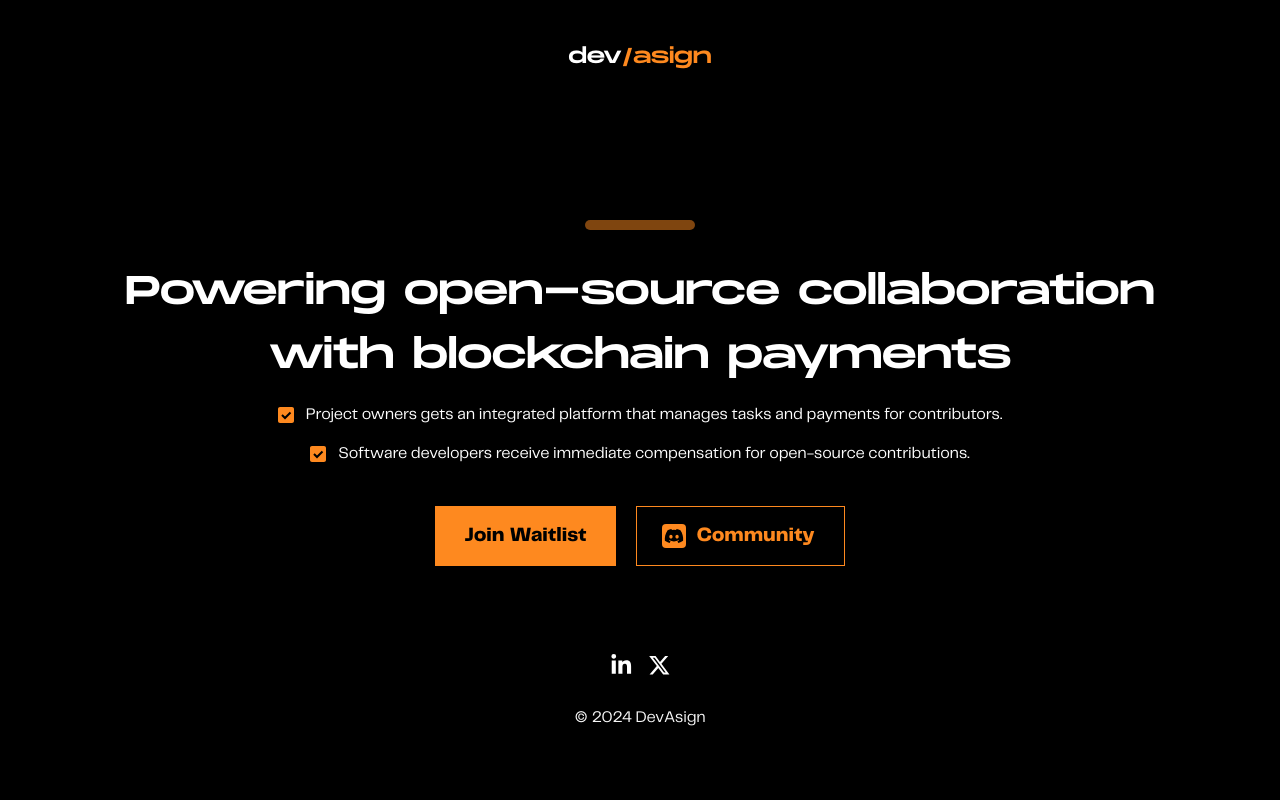
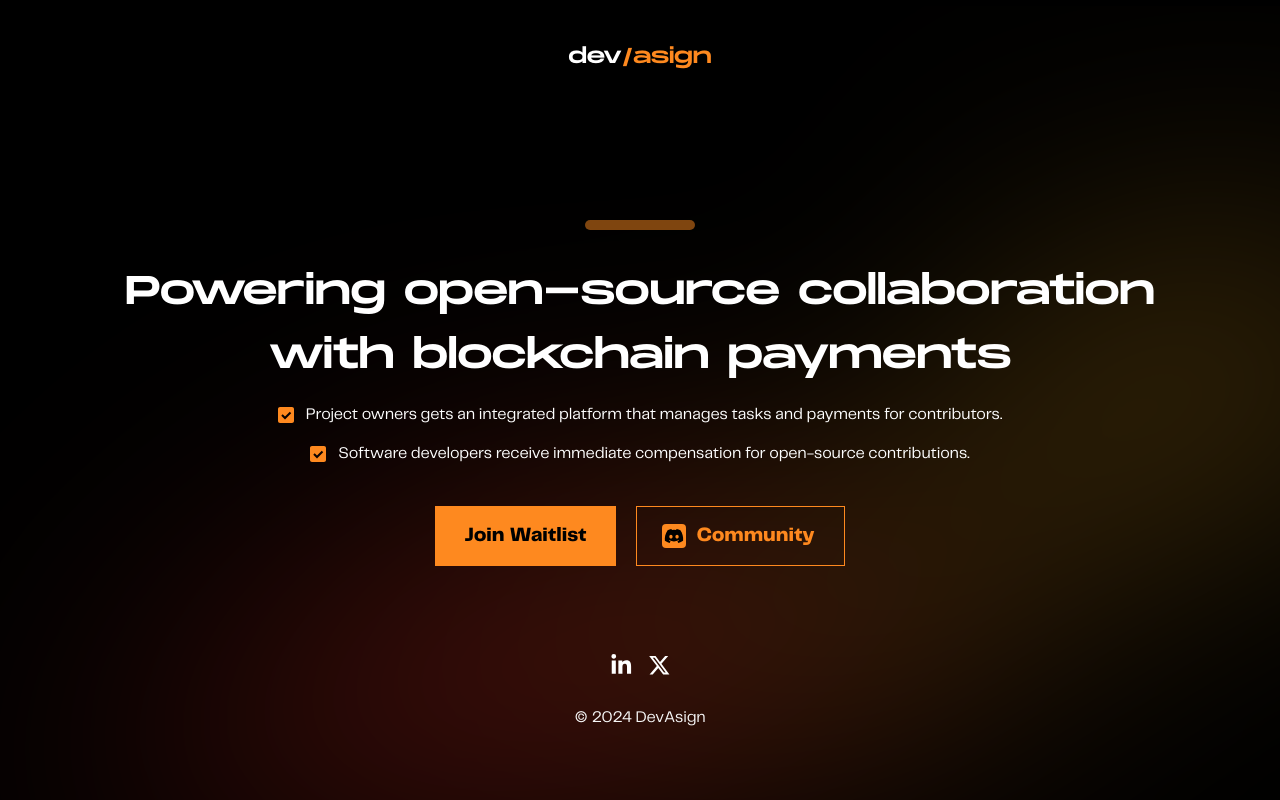
Before and after one commit to devasignhq/website, a Next.js app: page / in a window 1280 px wide. Built offline with nearby package versions, Linux system fonts and the light colour scheme.

Commit message:
Added baclground image

```diff
--- a/app/globals.css
+++ b/app/globals.css
@@ -53,7 +53,7 @@
 }
 
 body {
-  @apply bg-black leading-normal
+  @apply bg-black leading-normal h-[100dvh] w-[100dvw] overflow-hidden;
 }
 
 button:disabled {
--- a/app/page.tsx
+++ b/app/page.tsx
@@ -1,3 +1,4 @@
+/* eslint-disable @next/next/no-img-element */
 "use client"
 import Link from "next/link";
 import { useState } from "react";
@@ -16,7 +17,12 @@ export default function Home() {
                     dev<span className="text-primary">/asign</span>
                 </h3>
             </header>
-            <main className="md:text-center md:mx-auto text-white sm:pt-[107px] pt-[50px] max-md:px-[50px] max-sm:px-5">
+            <img
+                src="/bg_vector.svg"
+                alt=""
+                className="fixed bottom-0 lg:right-0 2xl:min-w-[1850px] xl:min-w-[1600px] lg:min-w-[1300px] max-md:min-w-[1200px]"
+            />
+            <main className="md:text-center md:mx-auto text-white sm:pt-[107px] pt-[50px] max-md:px-[50px] max-sm:px-5 relative z-[99]">
                 <div className="sm:h-2.5 h-1.5 sm:w-[110px] w-[90px] rounded-[20px] bg-primary opacity-50 md:mx-auto" />
                 <h1 className="monument pt-[30px] pb-[15px] tracking-[-0.25px] sm:text-[40px] text-2xl sm:leading-[64px] leading-10">
                     Powering open-source collaboration
```
Also changed, not shown: public/bg_vector.svg (added).
